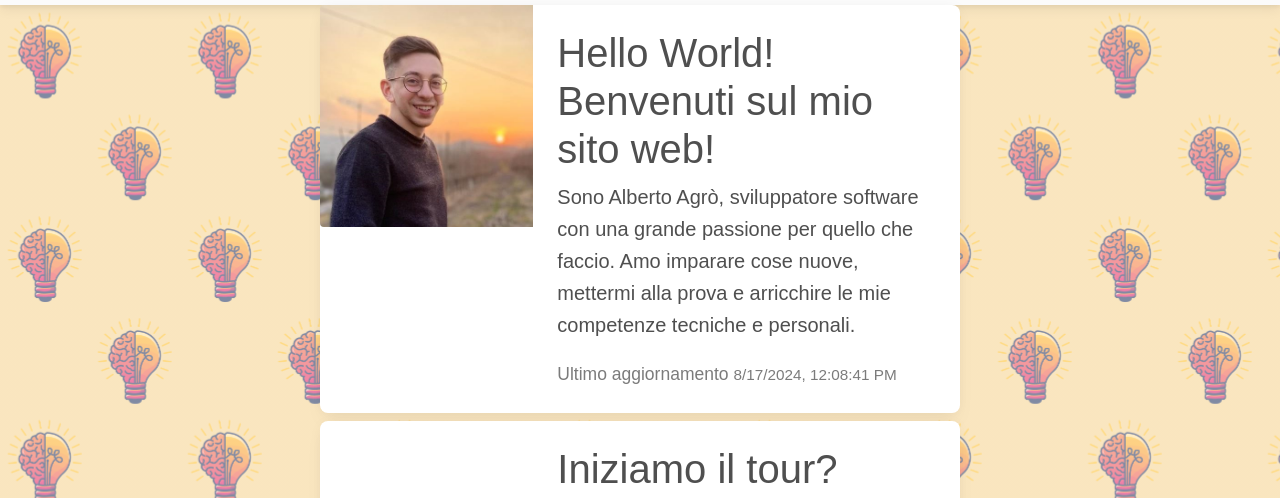
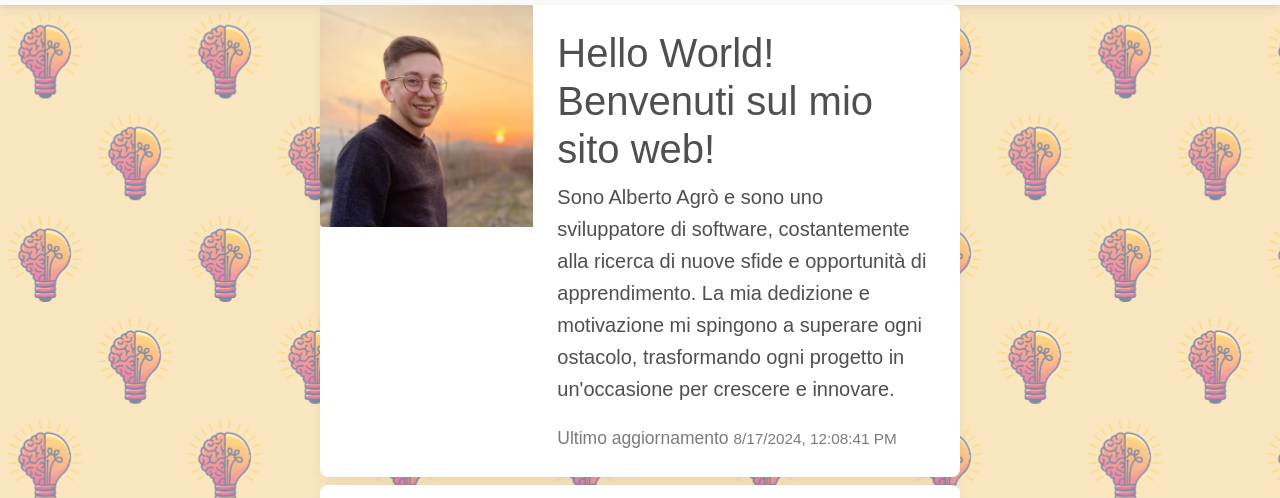
Before and after one commit to albiagro/albiagro.github.io, a website: page index-ita.html in a window 1280 px wide. Shown: the part 201-699 px from the top of the page. Drawn offline with Linux system fonts and the light colour scheme; a web font is replaced by a local one.

Commit message:
Presentazione

```diff
--- a/index-ita.html
+++ b/index-ita.html
@@ -193,7 +193,7 @@
               <div class="card-body">
                 <h1 class="card-title">Hello World! Benvenuti sul mio sito web!</h1>
                 <p class="card-text">
-                  Sono Alberto Agrò, sviluppatore software con una grande passione per quello che faccio. Amo imparare cose nuove, mettermi alla prova e arricchire le mie competenze tecniche e personali.
+                  Sono Alberto Agrò e sono uno sviluppatore di software, costantemente alla ricerca di nuove sfide e opportunità di apprendimento. La mia dedizione e motivazione mi spingono a superare ogni ostacolo, trasformando ogni progetto in un'occasione per crescere e innovare.
                 </p>
                 <p class="card-text">
                   <small class="text-muted">Ultimo aggiornamento <small class="text-muted" id="datetime"></small></small>
```
Also changed, not shown: index.html (+1 -1 lines).
